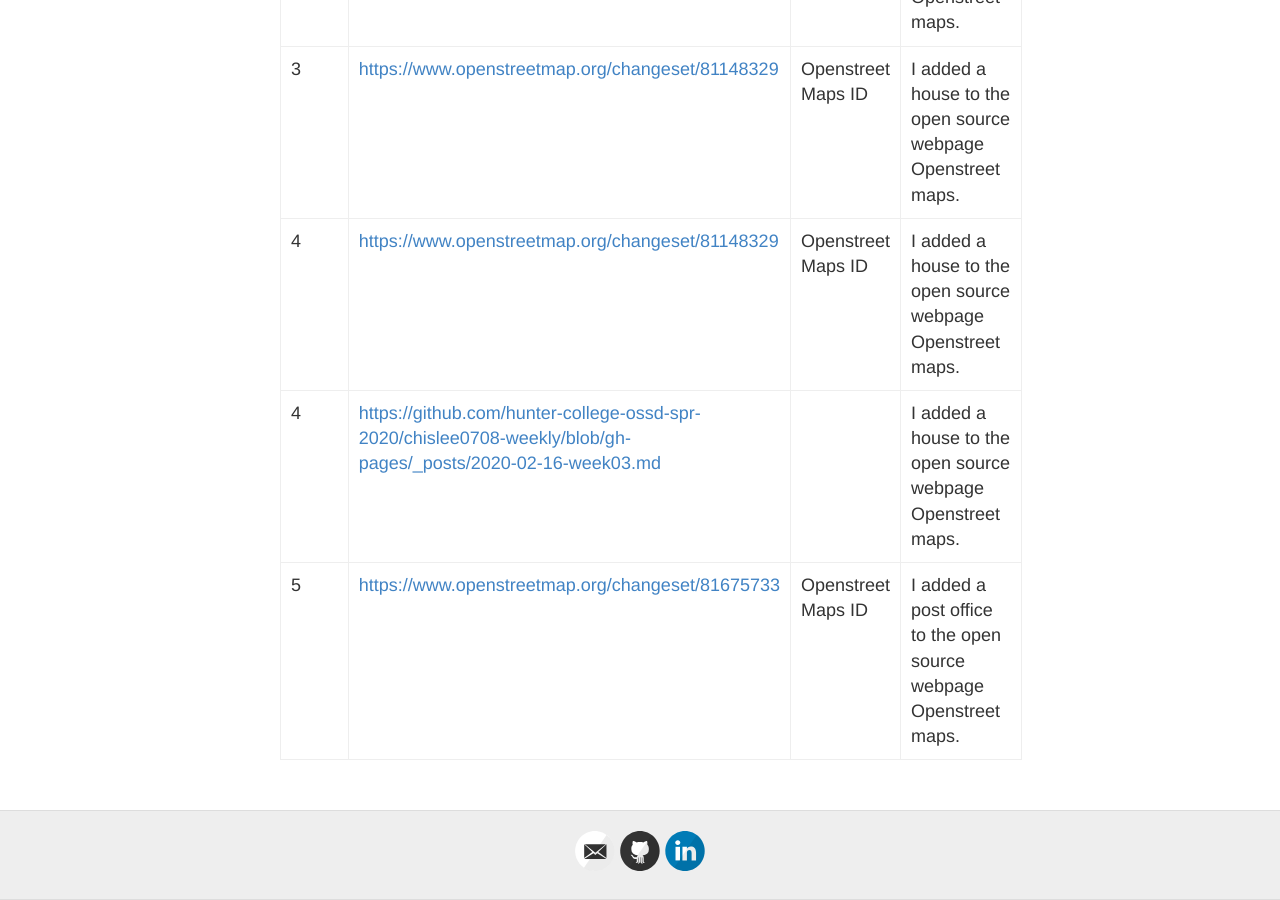
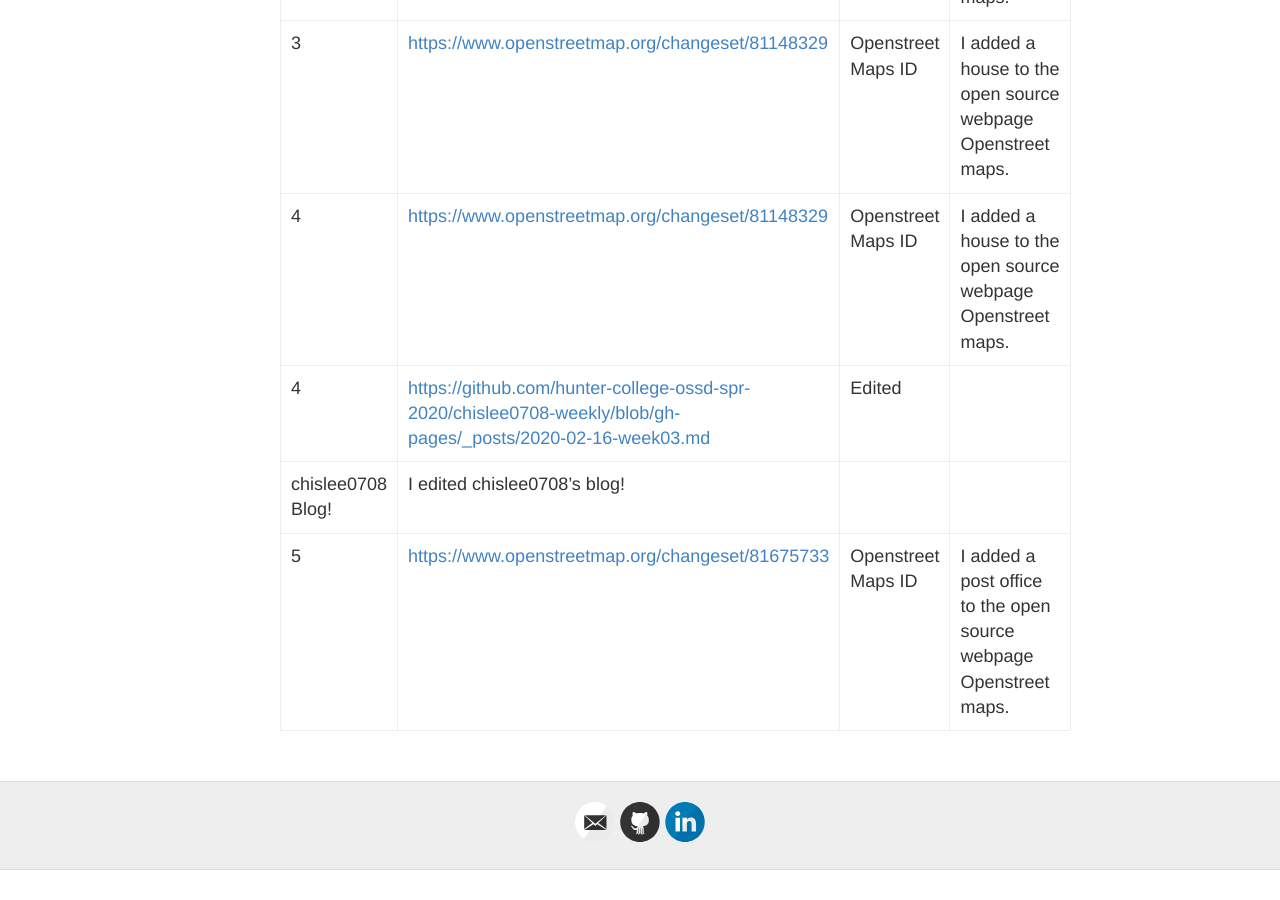
Before and after one commit to hunter-college-ossd-spr-2020/MarceloDamian-weekly, a Jekyll site: the page built from contributions.md, in a window 1280 px wide and 900 px high, scrolled down 913 px. Built offline with Jekyll 4.4.1, drawn with Linux system fonts in a browser that asks for light colours; after the commit the page ends 1783 px from its top, so only the background shows below that.

Commit message:
Update contributions.md

```diff
--- a/contributions.md
+++ b/contributions.md
@@ -24,5 +24,6 @@ following the same syntax.
 |  3  | [https://www.openstreetmap.org/changeset/81148459](https://www.openstreetmap.org/changeset/81148459)    | Openstreet Maps ID   |   I added a fast-food restaurant to the open source webpage Openstreet maps.    |
 |  3  | [https://www.openstreetmap.org/changeset/81148329](https://www.openstreetmap.org/changeset/81148329)    | Openstreet Maps ID   |   I added a house to the open source webpage Openstreet maps.    |
 |  4  | [https://www.openstreetmap.org/changeset/81148329](https://www.openstreetmap.org/changeset/81148329)    | Openstreet Maps ID   |   I added a house to the open source webpage Openstreet maps.    |
-|  4  | [https://github.com/hunter-college-ossd-spr-2020/chislee0708-weekly/blob/gh-pages/_posts/2020-02-16-week03.md](https://github.com/hunter-college-ossd-spr-2020/chislee0708-weekly/blob/gh-pages/_posts/2020-02-16-week03.md)  |    |   I added a house to the open source webpage Openstreet maps.    |
+|  4  | [https://github.com/hunter-college-ossd-spr-2020/chislee0708-weekly/blob/gh-pages/_posts/2020-02-16-week03.md](https://github.com/hunter-college-ossd-spr-2020/chislee0708-weekly/blob/gh-pages/_posts/2020-02-16-week03.md)  | Edited
+chislee0708 Blog! | I edited chislee0708's blog! |
 |  5  | [https://www.openstreetmap.org/changeset/81675733](https://www.openstreetmap.org/changeset/81675733)    | Openstreet Maps ID   |   I added a post office to the open source webpage Openstreet maps.    |
```
